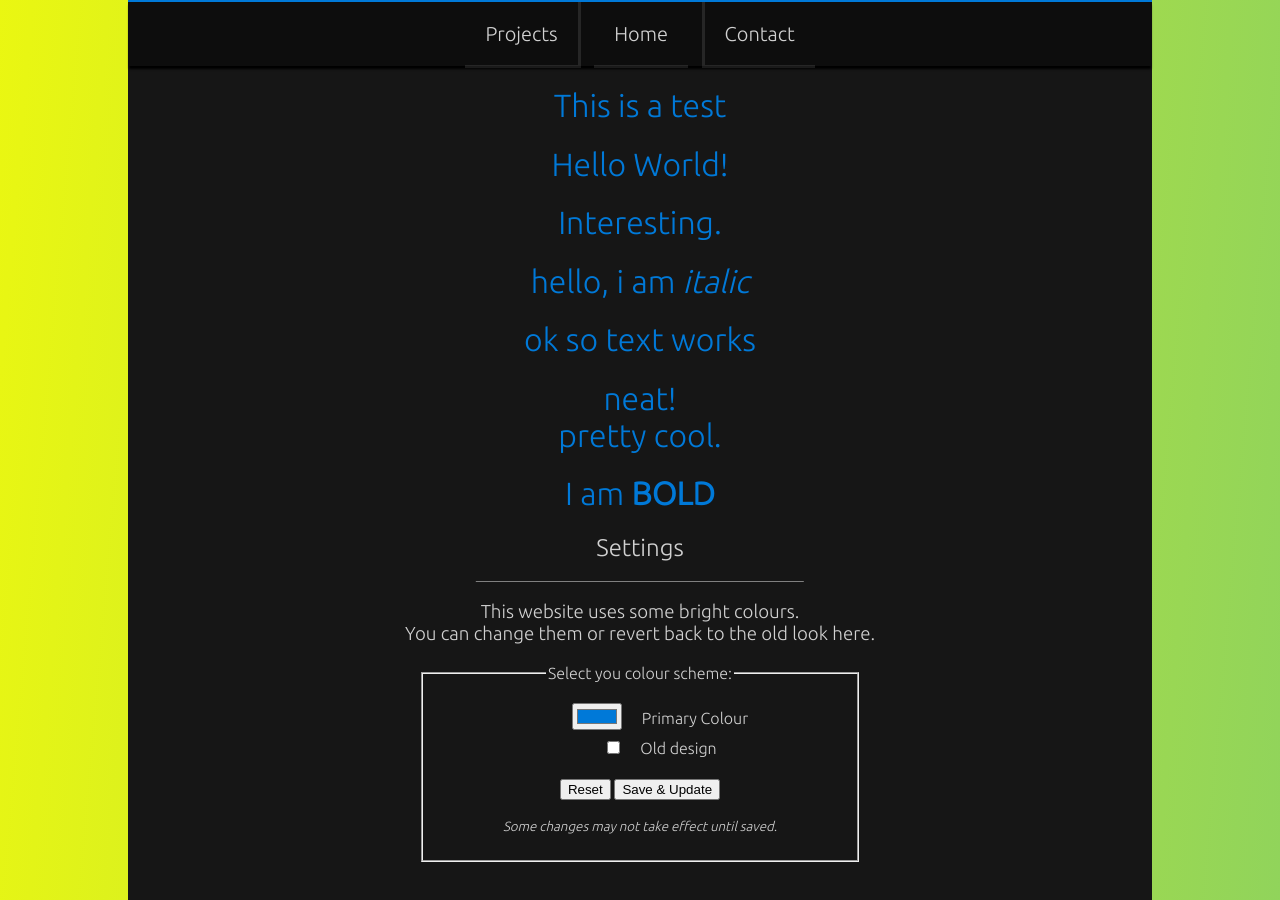
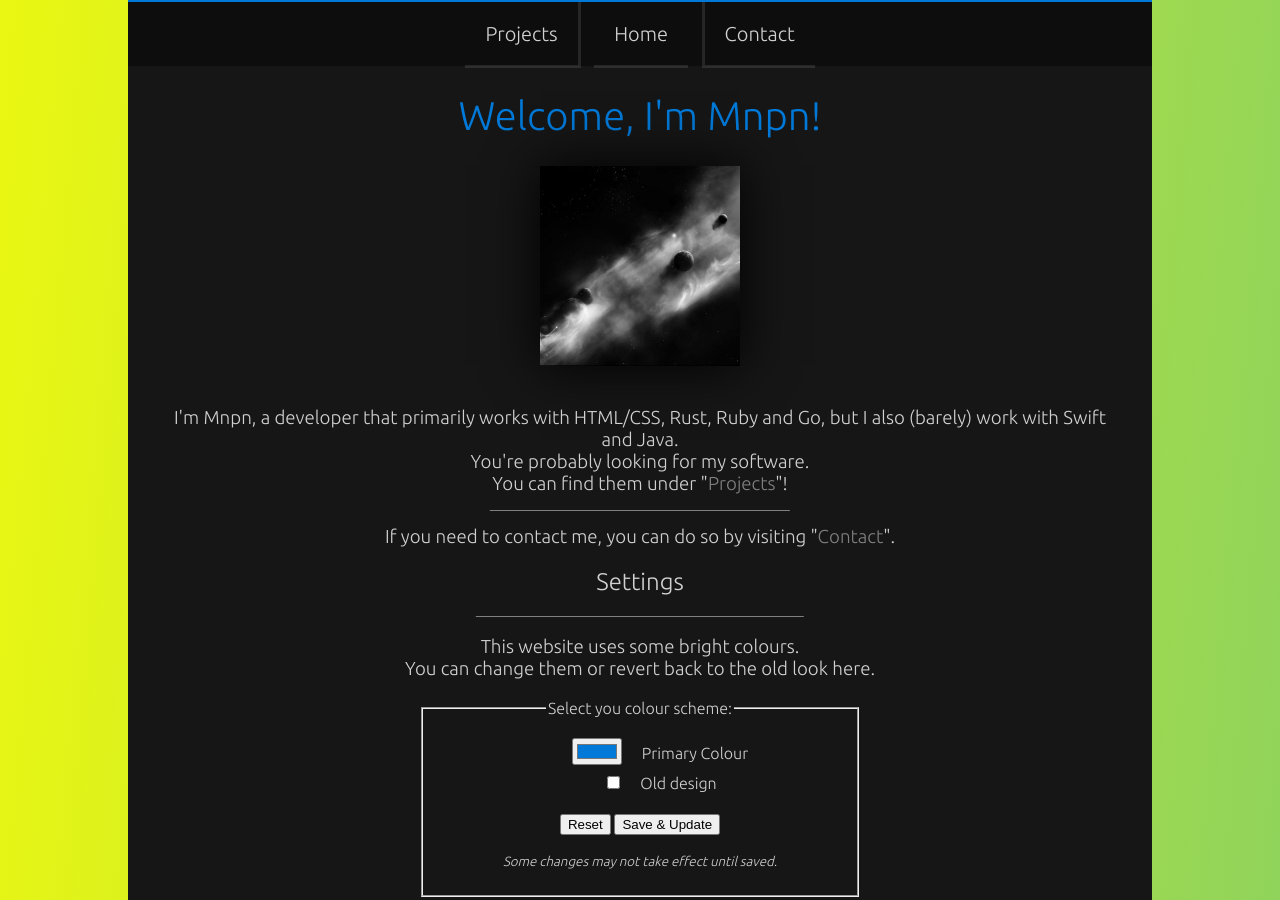
Before and after one commit to Mnpn/mnpn.github.io, a Jekyll site: the page built from index.html, in a window 1280 px wide. Built offline with Jekyll 4.4.1, drawn with Linux system fonts in a browser that asks for light colours.

Commit message:
Reimplemented old index

```diff
--- a/index.html
+++ b/index.html
@@ -4,14 +4,19 @@ layout: default
 
 <noscript><style> .settings { display: none } </style></noscript>
 
-<h1>This is a test</h1>
-<h1>Hello World!</h1>
-<h1>Interesting.</h1>
-<h1>hello, i am <i>italic</i></h1>
-<h1>ok so text works</h1>
-<h1>neat!<br />
-pretty cool.</h1>
-<h1>I am <b>BOLD</b></h1>
+
+<h1 style="font-size: 2.5em">Welcome, I'm Mnpn!</h1>
+<img src="/assets/gspfp.jpeg" class="fronticon" alt="Mnpn" />
+<h3>
+	I'm Mnpn, a developer that primarily works with HTML/CSS, Rust, Ruby and Go, but I also (barely) work with Swift and Java.
+	<br />
+	You're probably looking for my software.
+	<br />
+	You can find them under "<a href="/projects">Projects</a>"!
+	<br />
+	<div class="short"><hr /></div>
+	If you need to contact me, you can do so by visiting "<a href="/contact">Contact</a>".
+</h3>
 
 
 <h2>Settings</h2>
--- a/style.css
+++ b/style.css
@@ -31,7 +31,6 @@ hr {
 
 header {
 	background: rgba(0, 0, 0, 0.4);
-	box-shadow: 0 4px 2px -1px black;
 	height: 64px;
 	position: relative;
 	border-top: 2px solid {{ site.primary }};
@@ -111,6 +110,15 @@ ul input {
 	0% { background-position: 0% 50%; }
 	50% { background-position: 100% 50%; }
 	100% { background-position: 0% 50%; }
+}
+
+/* Index */
+.fronticon {
+	width: 200px;
+	max-width: 90%;
+	height: auto;
+	margin-bottom: 20px;
+	box-shadow: 0 0 50px black;
 }
 
 /* Software */
```
